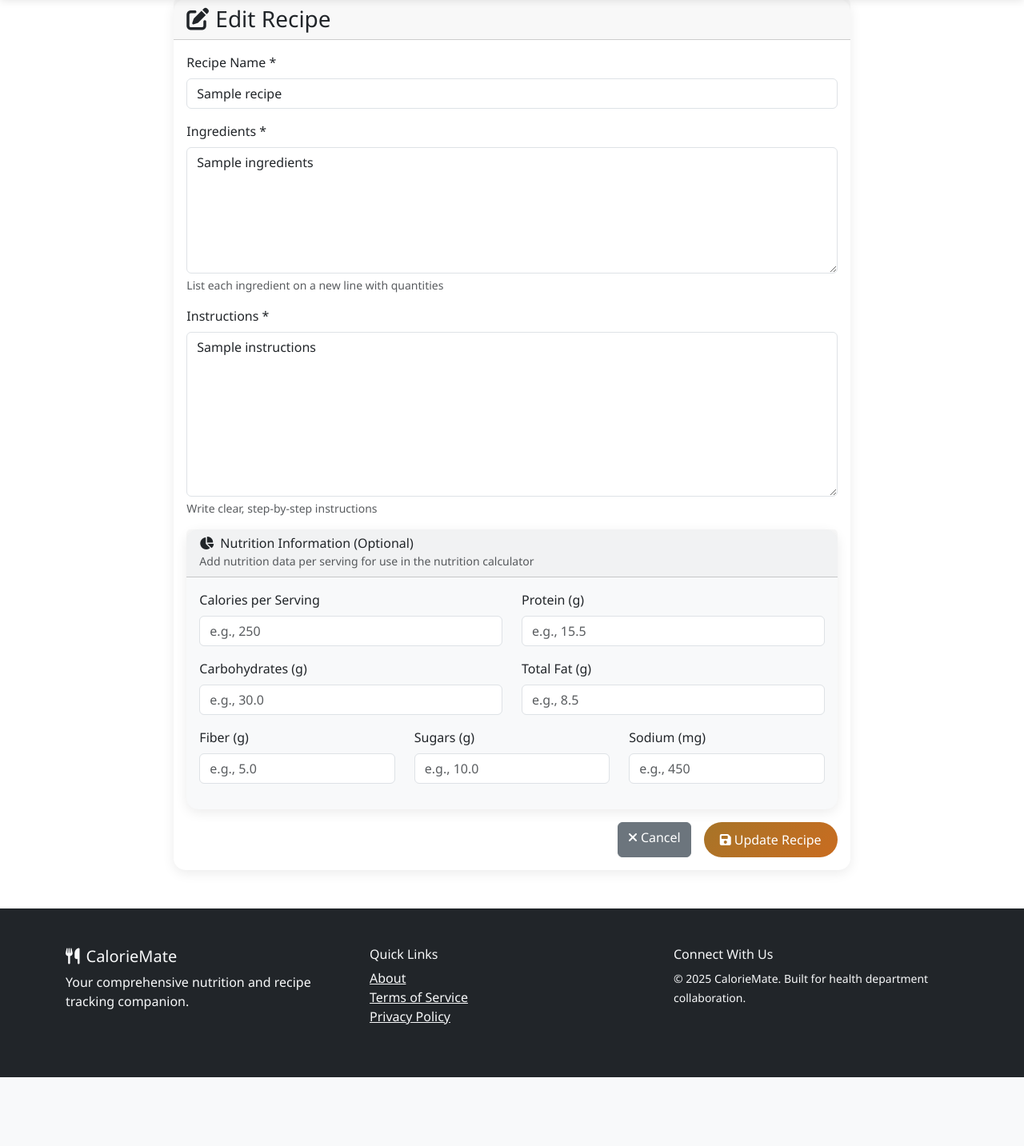
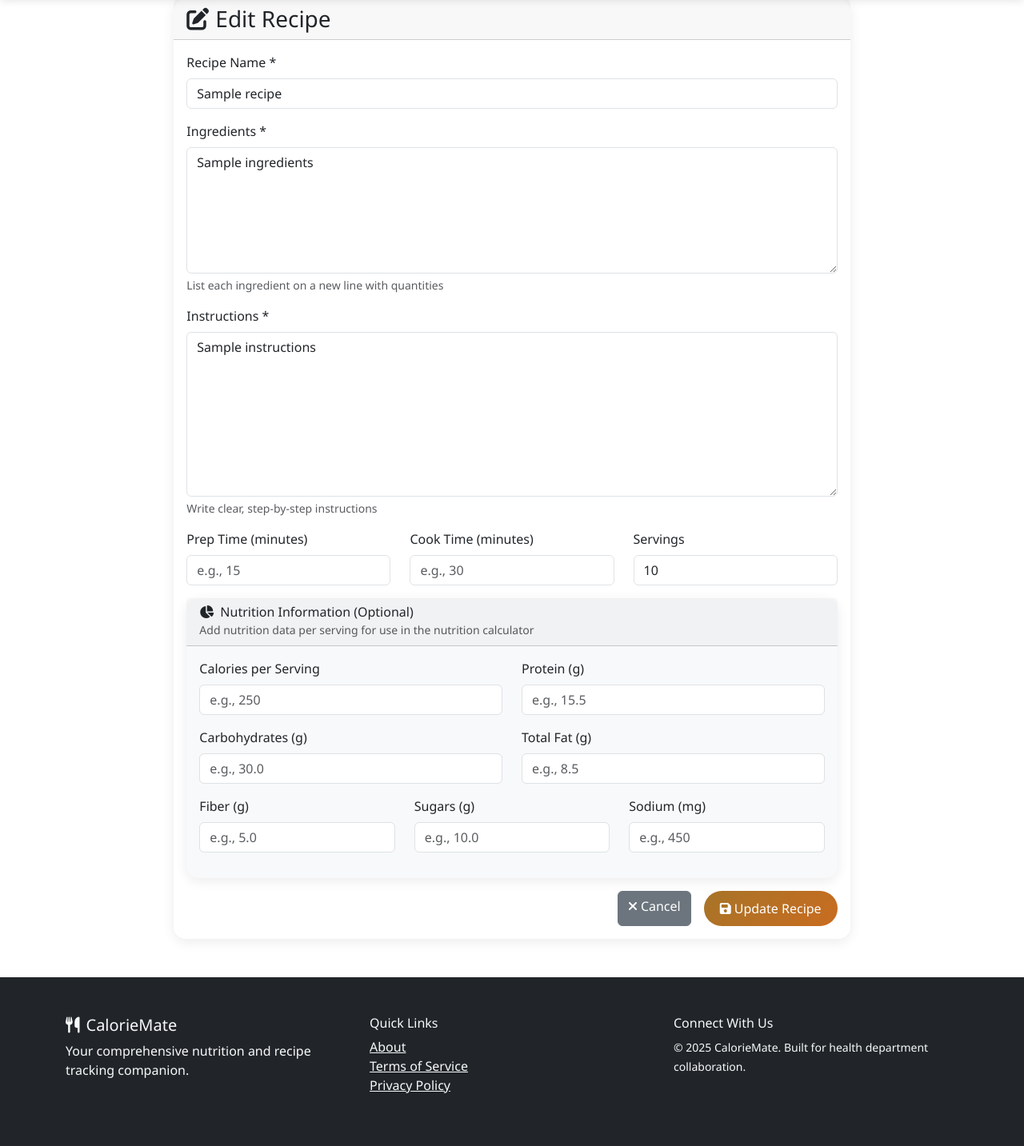
Before and after one commit to michaelfournier064/calorie-mate, a Flask app: template templates/edit_recipe.html in a window 1280 px wide. Shown: the part 63-1496 px from the top of the page at 80% size. Before the commit the page ends 1410 px from the top, so only its background shows below. Run offline with Flask 3, Linux system fonts and the light colour scheme; the template is opened without the code that fills it: most values are stand-ins (such as "Sample title", 1, 10 or a date in 2020); some libraries are stand-ins or nearby versions.

Commit message:
fix: recipes - recipes can be edited

```diff
--- a/routes/main.py
+++ b/routes/main.py
@@ -313,7 +313,7 @@ def edit_recipe(recipe_id):
                 'instructions': instructions,
                 'prep_time_minutes': int(prep_time) if prep_time else None,
                 'cook_time_minutes': int(cook_time) if cook_time else None,
-                'servings': int(servings) if servings else None
+                'servings': int(servings) if servings else 1
             }
 
             success = Recipe.update(recipe_id, update_data)
--- a/templates/edit_recipe.html
+++ b/templates/edit_recipe.html
@@ -27,6 +27,25 @@
                         <label for="instructions" class="form-label">Instructions *</label>
                         <textarea class="form-control" id="instructions" name="instructions" rows="8" required>{{ recipe.instructions }}</textarea>
                         <div class="form-text">Write clear, step-by-step instructions</div>
+                    </div>
+
+                    <!-- Recipe Details -->
+                    <div class="row mb-3">
+                        <div class="col-md-4">
+                            <label for="prep_time" class="form-label">Prep Time (minutes)</label>
+                            <input type="number" class="form-control" id="prep_time" name="prep_time"
+                                   min="0" value="{{ recipe.prep_time_minutes if recipe.prep_time_minutes else '' }}" placeholder="e.g., 15">
+                        </div>
+                        <div class="col-md-4">
+                            <label for="cook_time" class="form-label">Cook Time (minutes)</label>
+                            <input type="number" class="form-control" id="cook_time" name="cook_time"
+                                   min="0" value="{{ recipe.cook_time_minutes if recipe.cook_time_minutes else '' }}" placeholder="e.g., 30">
+                        </div>
+                        <div class="col-md-4">
+                            <label for="servings" class="form-label">Servings</label>
+                            <input type="number" class="form-control" id="servings" name="servings"
+                                   min="1" value="{{ recipe.servings if recipe.servings else 1 }}" placeholder="e.g., 4">
+                        </div>
                     </div>
 
                     <!-- Nutrition Information (Optional) -->
```
Also changed, not shown: templates/view_recipe.html (+9 -0 lines).
